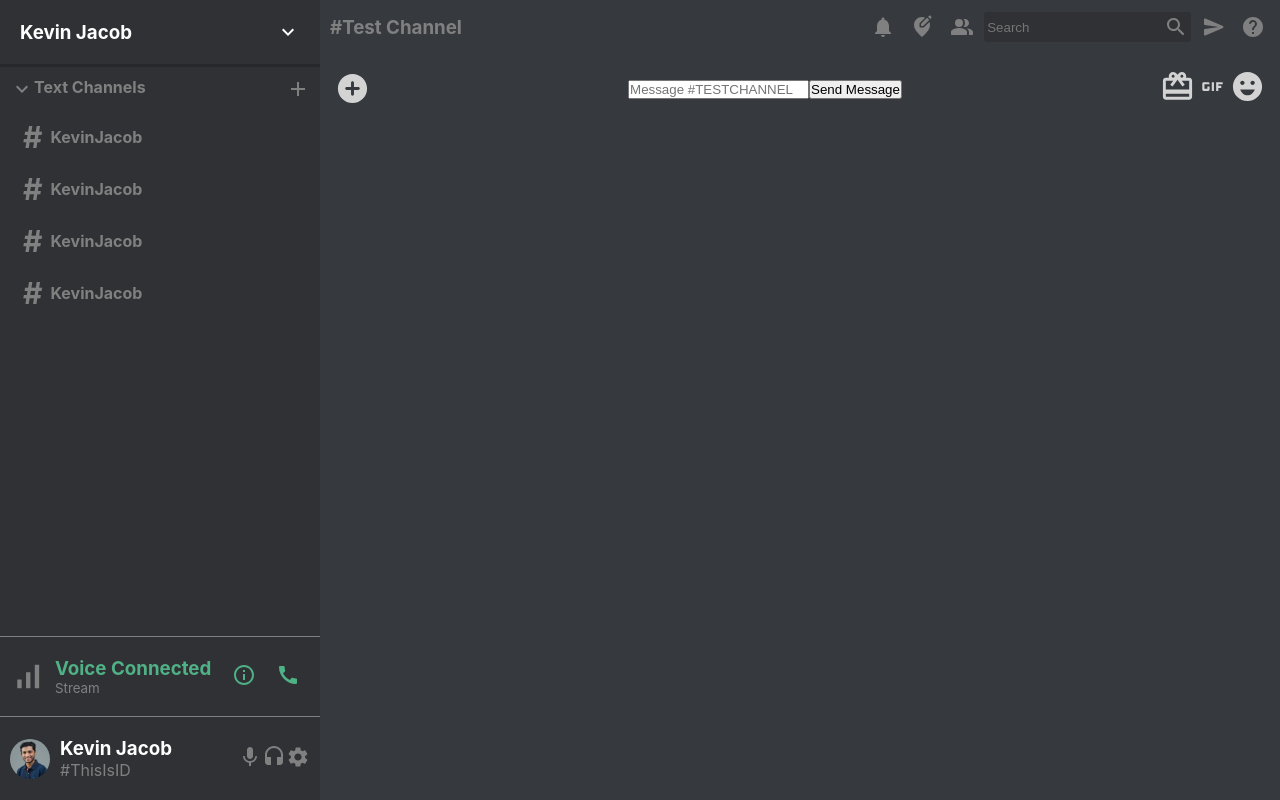
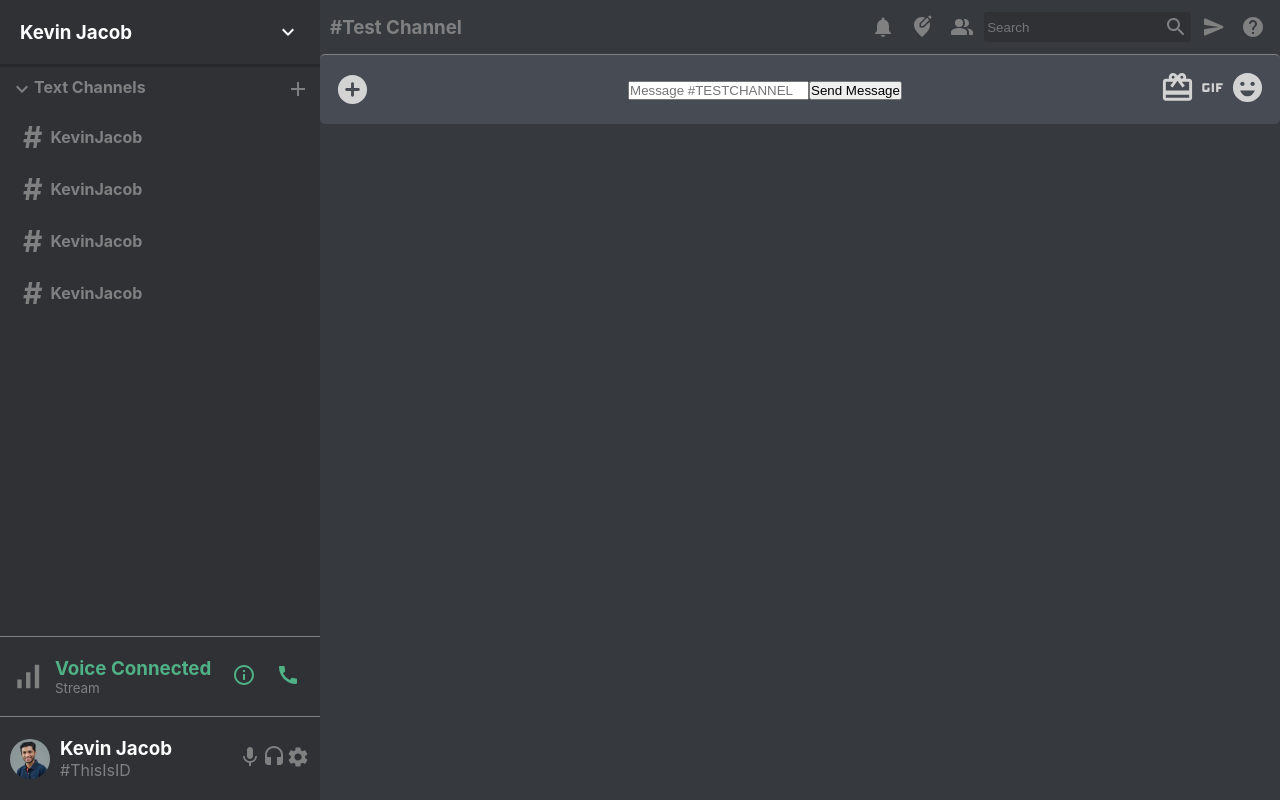
Before and after one commit to kevinjacob2001/Discord-clone, a React (Create React App) app: page / in a window 1280 px wide. Built offline with nearby package versions, Linux system fonts and the light colour scheme.

Commit message:
Update Chat.css

```diff
--- a/src/Components/Chat/Chat.css
+++ b/src/Components/Chat/Chat.css
@@ -12,4 +12,7 @@
   align-items: center;
   justify-content: space-between;
   padding: 15px;
+  border-radius: 5px;
+  border-top: 1px solid gray;
+  background-color: #474b53;
 }
```
